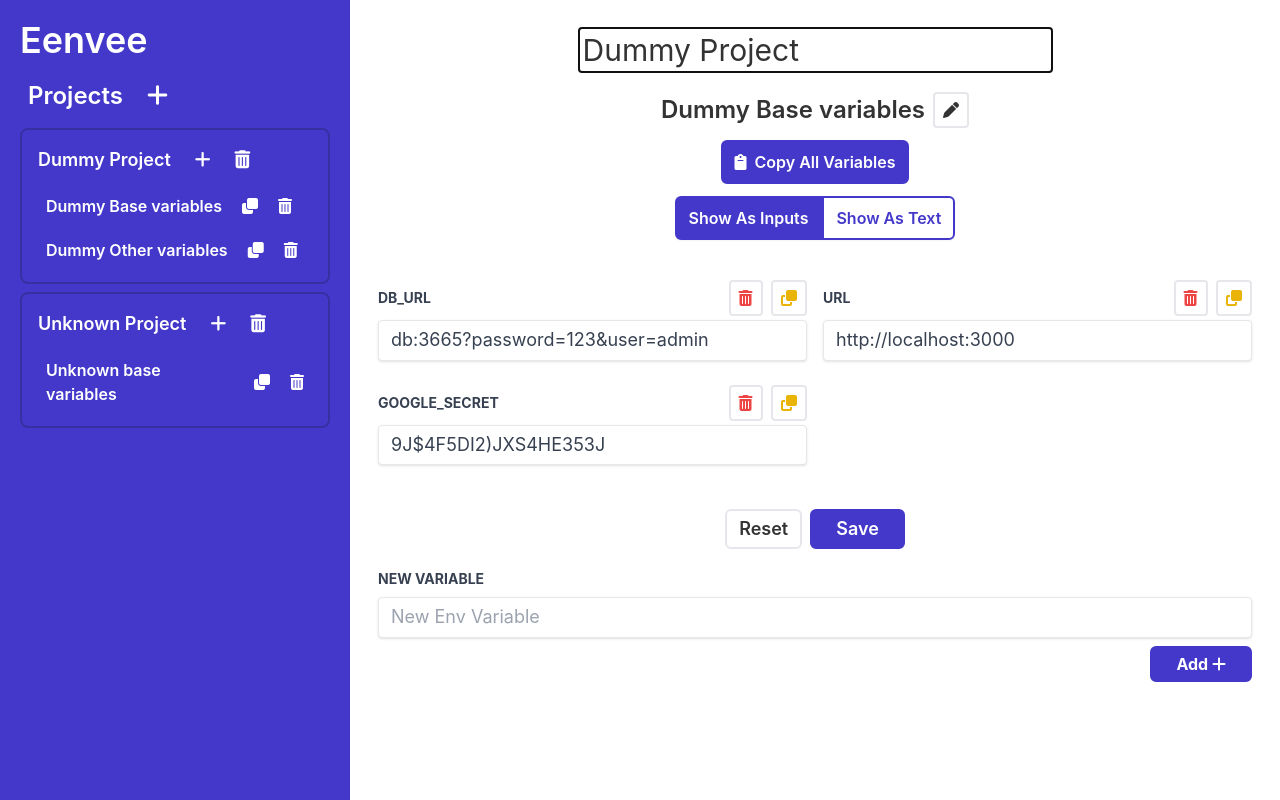
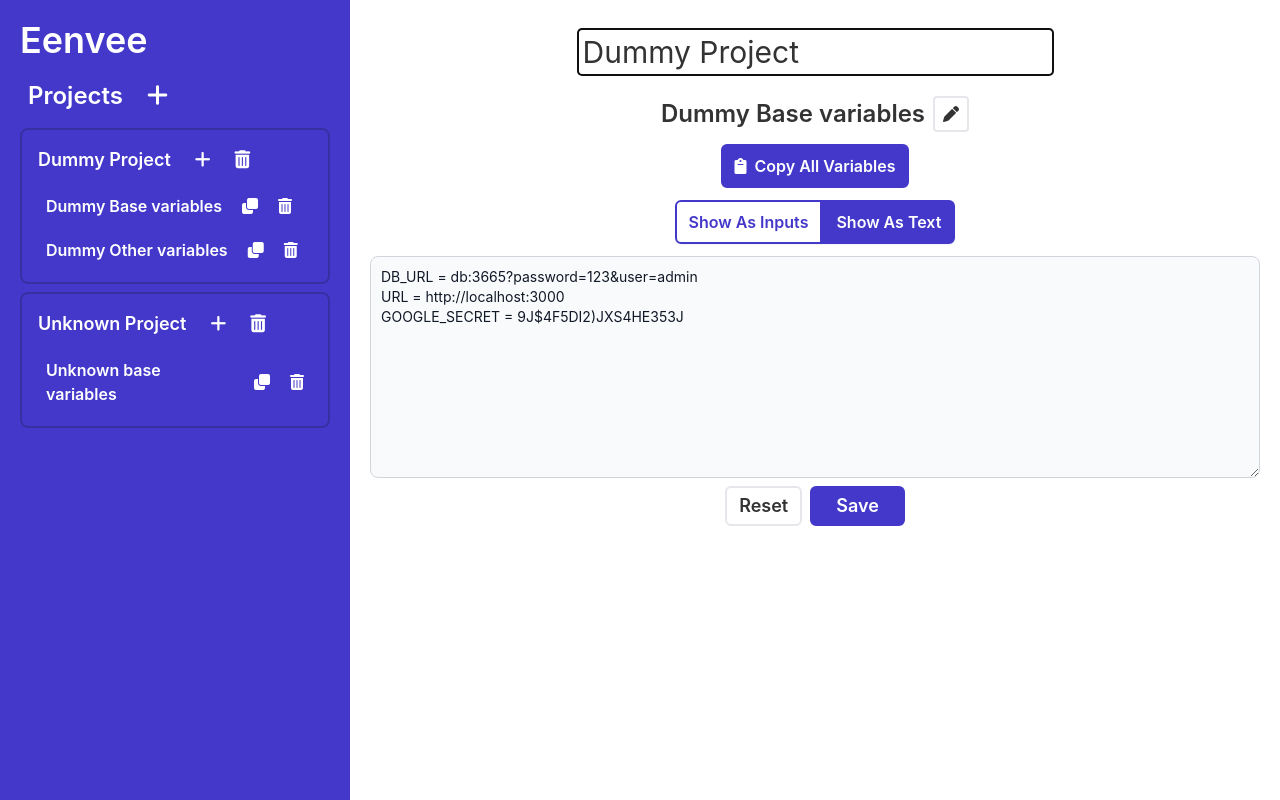
Before and after one commit to zorrolisto/eenvee, a Svelte app: page / in a window 1280 px wide. Both pictures are taken after a click on the button 930 px from the left and 38 px from the top of the page. Built offline with nearby package versions, Linux system fonts and the light colour scheme.

Commit message:
Fix: escape remove the input and Add message when copy

```diff
--- a/src/components/main/main.svelte
+++ b/src/components/main/main.svelte
@@ -7,7 +7,7 @@
   export let selectedVariablesGroup;
   export let state;
   const dispatch = createEventDispatcher();
-  let selectedTypeOfView = "AsInputs";
+  let selectedTypeOfView = "AsText";
   let projectNameEdited = null;
   let variableGroupNameEdited = null;
 
@@ -35,6 +35,10 @@
     if (e.which === 13) saveVariableGroupName();
   }
   function saveVariableGroupName() {
+    if (!variableGroupNameEdited || variableGroupNameEdited.trim() === "") {
+      resetVariables();
+      return;
+    }
     selectedVariablesGroup.name = variableGroupNameEdited;
     dispatch("saveVariableGroupName", {
       projectId: selectedProject.id,
@@ -44,6 +48,10 @@
     resetVariables();
   }
   function saveProjectName() {
+    if (!projectNameEdited || projectNameEdited.trim() === "") {
+      resetVariables();
+      return;
+    }
     selectedProject.name = projectNameEdited;
     dispatch("saveProjectName", {
       projectId: selectedProject.id,
@@ -52,6 +60,7 @@
     resetVariables();
   }
   function copyTextFromVariables() {
+    alert("Variables copied!!");
     copyToClipbard(
       selectedVariablesGroup.variables
         .map((v) => `${v.field} = ${v.value} \n`)
@@ -60,6 +69,7 @@
   }
   function copyToClipbard(text) {
     navigator.clipboard.writeText(text);
+    window.navigator.clipboard.writeText(text);
   }
   function resetVariables() {
     projectNameEdited = null;
@@ -80,7 +90,7 @@
     </div>
   {:else}
     <input
-      class="text-3xl border-indigo-700 text-bold my-2 p-1"
+      class="text-3xl border-indigo-700 border-2 rounded text-bold my-2 p-1"
       autofocus
       type="text"
       bind:value={projectNameEdited}
@@ -100,7 +110,7 @@
     </div>
   {:else}
     <input
-      class="text-2xl border-indigo-700 text-bold my-2 p-1"
+      class="text-2xl border-indigo-700 border-2 rounded text-bold my-2 p-1"
       autofocus
       type="text"
       bind:value={variableGroupNameEdited}
```
